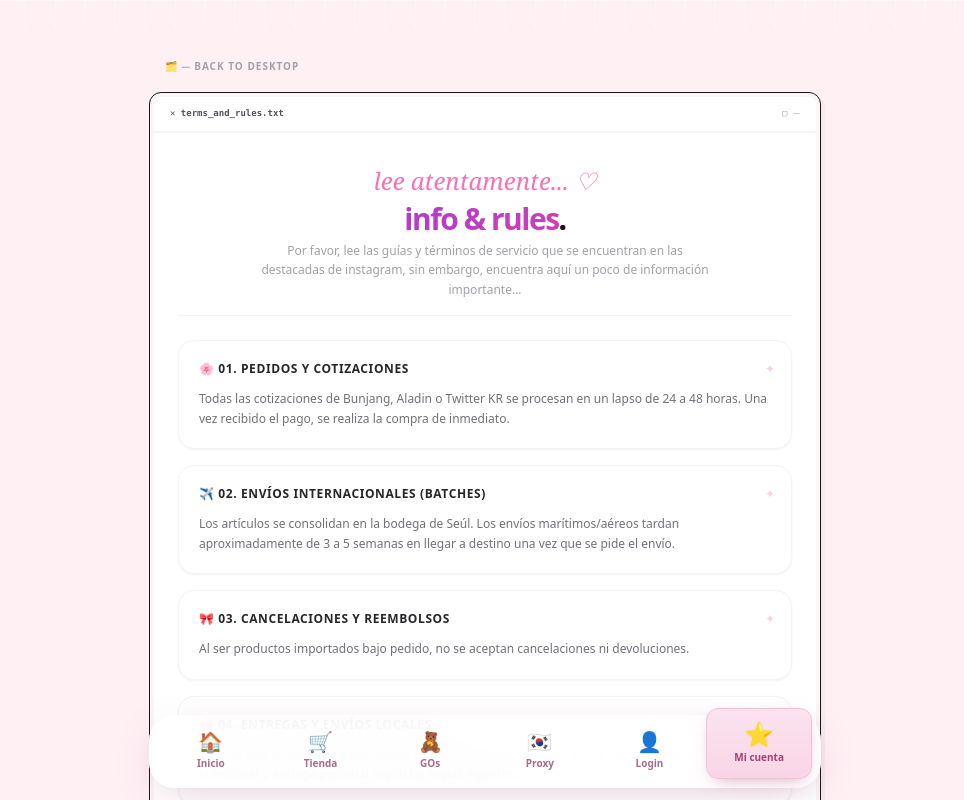
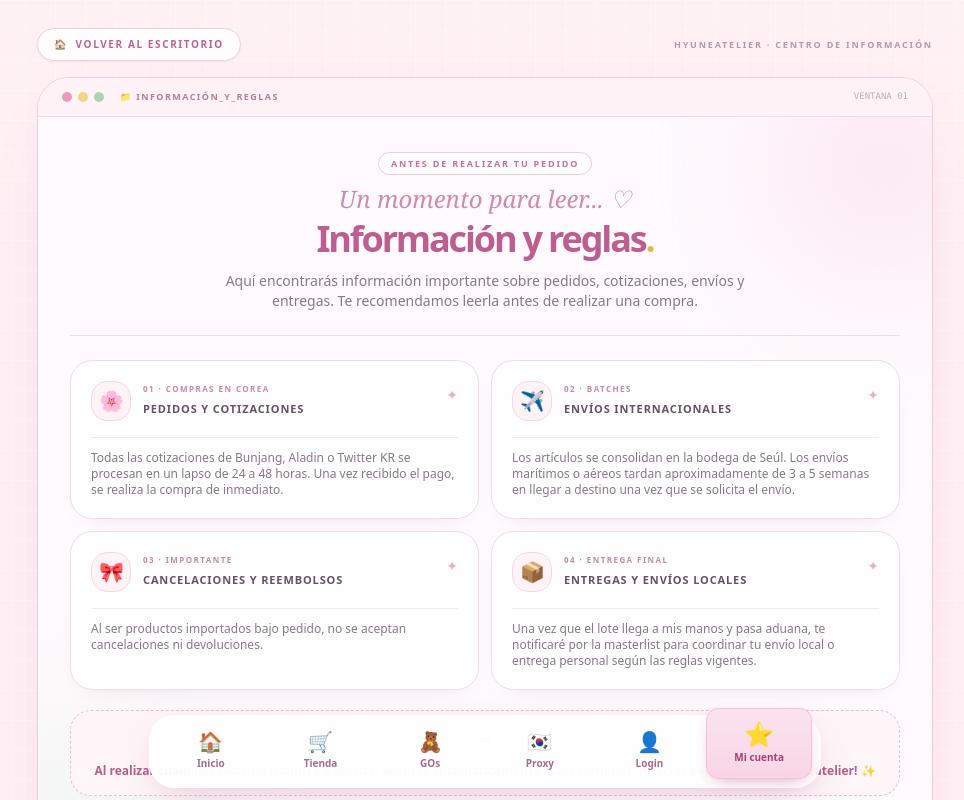
Before and after one commit to atelierdehyun/maisondehyune, a Next.js app: page /info-rules in a window 1280 px wide. Shown: the top 800 px of the page, without its empty margins (155-1119 px from the left). Built offline with nearby package versions, Linux system fonts and the light colour scheme.

Commit message:
Update page.tsx

```diff
--- a/app/info-rules/page.tsx
+++ b/app/info-rules/page.tsx
@@ -1,104 +1,138 @@
-'use client';
+"use client";
 
-import Link from 'next/link';
+import Link from "next/link";
+
+const reglas = [
+  {
+    id: "01",
+    icono: "🌸",
+    titulo: "Pedidos y cotizaciones",
+    contenido:
+      "Todas las cotizaciones de Bunjang, Aladin o Twitter KR se procesan en un lapso de 24 a 48 horas. Una vez recibido el pago, se realiza la compra de inmediato.",
+    etiqueta: "Compras en Corea",
+  },
+  {
+    id: "02",
+    icono: "✈️",
+    titulo: "Envíos internacionales",
+    contenido:
+      "Los artículos se consolidan en la bodega de Seúl. Los envíos marítimos o aéreos tardan aproximadamente de 3 a 5 semanas en llegar a destino una vez que se solicita el envío.",
+    etiqueta: "Batches",
+  },
+  {
+    id: "03",
+    icono: "🎀",
+    titulo: "Cancelaciones y reembolsos",
+    contenido:
+      "Al ser productos importados bajo pedido, no se aceptan cancelaciones ni devoluciones.",
+    etiqueta: "Importante",
+  },
+  {
+    id: "04",
+    icono: "📦",
+    titulo: "Entregas y envíos locales",
+    contenido:
+      "Una vez que el lote llega a mis manos y pasa aduana, te notificaré por la masterlist para coordinar tu envío local o entrega personal según las reglas vigentes.",
+    etiqueta: "Entrega final",
+  },
+];
 
 export default function Info() {
-  // Lista de reglas de tu proxy/tienda (¡puedes editar los textos fácilmente!)
-  const reglas = [
-    {
-      id: 1,
-      titulo: "🌸 01. pedidos y cotizaciones",
-      contenido: "Todas las cotizaciones de Bunjang, Aladin o Twitter KR se procesan en un lapso de 24 a 48 horas. Una vez recibido el pago, se realiza la compra de inmediato."
-    },
-    {
-      id: 2,
-      titulo: "✈️ 02. envíos internacionales (batches)",
-      contenido: "Los artículos se consolidan en la bodega de Seúl. Los envíos marítimos/aéreos tardan aproximadamente de 3 a 5 semanas en llegar a destino una vez que se pide el envío."
-    },
-    {
-      id: 3,
-      titulo: "🎀 03. cancelaciones y reembolsos",
-      contenido: "Al ser productos importados bajo pedido, no se aceptan cancelaciones ni devoluciones."
-    },
-    {
-      id: 4,
-      titulo: "📦 04. entregas y envíos locales",
-      contenido: "Una vez que el lote llega a mis manos y pasa aduana, te notificaré por la masterlist para coordinar tu envío local o entrega personal según las reglas vigentes."
-    }
-  ];
-
   return (
-    // 🌸 FONDO COQUETTE RETRO CONTINUO
-    <div className="min-h-screen bg-[#FFF0F4] font-sans text-zinc-900 w-full flex flex-col items-center antialiased pb-12">
-
-      {/* 🧭 ENLACE PARA REGRESAR AL DESKTOP */}
-      <div className="w-full max-w-2xl px-4 pt-6 text-left">
-        <Link href="/" className="text-[10px] font-bold text-zinc-400 uppercase tracking-widest hover:text-pink-500 transition-colors">
-          🗂️ ⏤ back to desktop
+    <main className="relative mx-auto min-h-[70vh] w-full max-w-4xl pb-12 text-[#514653]">
+      <div className="mb-4 flex flex-wrap items-center justify-between gap-3">
+        <Link
+          href="/"
+          className="inline-flex items-center gap-2 rounded-full border border-[#edcddd] bg-white/85 px-4 py-2 text-[10px] font-black uppercase tracking-[0.16em] text-[#bd6393] shadow-sm transition hover:-translate-y-0.5 hover:bg-white"
+        >
+          <span>🏠</span> Volver al escritorio
         </Link>
+        <span className="text-[9px] font-bold uppercase tracking-[0.2em] text-[#b69aaa]">
+          Hyuneatelier · Centro de información
+        </span>
       </div>
 
-      {/* 🖥️ VENTANA PRINCIPAL INFO & RULES (Estilo Ventana del Sistema) */}
-      <div className="w-full max-w-2xl bg-white border border-zinc-900 rounded-xl overflow-hidden shadow-[4px_4px_0px_0px_rgba(0,0,0,0.03)] mt-4 p-1 bg-zinc-50/50">
-
-        {/* Barra superior de ventana fina */}
-        <div className="bg-white border-b border-zinc-100 rounded-t-lg px-4 py-2.5 flex items-center justify-between text-[9px] text-zinc-400 font-mono select-none">
-          <span className="font-bold text-zinc-600">✕ terms_and_rules.txt</span>
-          <span>▢ ⏤</span>
+      <section className="overflow-hidden rounded-[2rem] border border-[#edcddd] bg-[#fffafd] shadow-[0_22px_65px_-40px_rgba(174,91,135,.42)]">
+        <div className="flex items-center justify-between border-b border-[#f0dce6] bg-[#fff3f8] px-4 py-3 sm:px-6">
+          <div className="flex items-center gap-2">
+            <div className="flex gap-1.5">
+              <span className="h-2.5 w-2.5 rounded-full bg-[#ed9bb8]" />
+              <span className="h-2.5 w-2.5 rounded-full bg-[#f0d58c]" />
+              <span className="h-2.5 w-2.5 rounded-full bg-[#a9d4b7]" />
+            </div>
+            <span className="ml-2 text-[9px] font-black uppercase tracking-[0.16em] text-[#b77b9b]">
+              📁 información_y_reglas
+            </span>
+          </div>
+          <span className="text-[9px] font-mono text-[#c4aabb]">VENTANA 01</span>
         </div>
 
-        {/* CONTENIDO INTERIOR BLANCO */}
-        <div className="bg-white border-t border-zinc-100 rounded-b-lg p-6 space-y-6">
+        <div className="relative overflow-hidden p-5 sm:p-8">
+          <div className="pointer-events-none absolute -right-16 -top-16 h-56 w-56 rounded-full bg-[#f9dce9]/60 blur-3xl" />
+          <div className="pointer-events-none absolute -bottom-20 -left-16 h-56 w-56 rounded-full bg-[#e4f4e9]/60 blur-3xl" />
 
-          {/* TITULO EDITORIAL DE LA SECCIÓN */}
-          <div className="text-center space-y-1 py-2 border-b border-zinc-100 pb-4">
-            <span className="font-serif italic text-2xl text-pink-400 lowercase block">lee atentamente... ♡</span>
-            <h1 className="text-3xl font-black tracking-tighter lowercase bg-gradient-to-r from-purple-600 to-pink-500 bg-clip-text text-transparent">
-              info & rules<span className="text-zinc-900">.</span>
+          <header className="relative border-b border-[#f0dce6] pb-6 text-center">
+            <span className="mb-2 inline-block rounded-full border border-[#edcddd] bg-white/80 px-3 py-1 text-[9px] font-black uppercase tracking-[0.2em] text-[#c76d9d]">
+              Antes de realizar tu pedido
+            </span>
+            <p className="font-serif text-2xl italic text-[#d18bb0]">
+              Un momento para leer... ♡
+            </p>
+            <h1 className="mt-1 text-3xl font-black tracking-[-0.06em] text-[#bd5e91] sm:text-4xl">
+              Información y reglas
+              <span className="text-[#e5b94e]">.</span>
             </h1>
-            <p className="text-xs text-zinc-400 max-w-md mx-auto leading-relaxed mt-1">
-              Por favor, lee las guías y términos de servicio que se encuentran en las destacadas de instagram, sin embargo, encuentra aquí un poco de información importante...
+            <p className="mx-auto mt-3 max-w-xl text-xs leading-6 text-[#887987] sm:text-sm">
+              Aquí encontrarás información importante sobre pedidos, cotizaciones,
+              envíos y entregas. Te recomendamos leerla antes de realizar una compra.
             </p>
-          </div>
+          </header>
 
-          {/* 📋 LISTA DE REGLAS EN CAJITAS LIMPIAS */}
-          <div className="space-y-4">
+          <div className="relative mt-6 grid gap-3 sm:grid-cols-2">
             {reglas.map((item) => (
-              <div
+              <article
                 key={item.id}
-                className="bg-white border border-zinc-100 rounded-2xl p-5 hover:border-zinc-300 transition-all shadow-sm space-y-2 relative group"
+                className="group relative overflow-hidden rounded-[1.4rem] border border-[#f0dce6] bg-white/90 p-4 shadow-[0_8px_24px_-20px_rgba(100,70,90,.4)] transition duration-200 hover:-translate-y-1 hover:border-[#e6b9d0] hover:shadow-md sm:p-5"
               >
-                {/* Cabecera de la tarjetita */}
-                <h2 className="text-xs font-bold uppercase tracking-wider text-zinc-800 flex items-center justify-between">
-                  <span>{item.titulo}</span>
-                </h2>
-
-                {/* Texto de la regla */}
-                <p className="text-xs text-zinc-500 leading-relaxed font-normal pt-1">
+                <div className="flex items-start justify-between gap-3">
+                  <div className="flex items-center gap-3">
+                    <span className="flex h-10 w-10 shrink-0 items-center justify-center rounded-2xl border border-[#f1d8e5] bg-[#fff3f8] text-xl">
+                      {item.icono}
+                    </span>
+                    <div>
+                      <span className="block text-[8px] font-black uppercase tracking-[0.18em] text-[#c58aa8]">
+                        {item.id} · {item.etiqueta}
+                      </span>
+                      <h2 className="mt-1 text-[11px] font-black uppercase leading-5 tracking-[0.08em] text-[#635463]">
+                        {item.titulo}
+                      </h2>
+                    </div>
+                  </div>
+                  <span className="pt-1 text-sm text-[#e2b4ca] transition group-hover:rotate-12 group-hover:text-[#c76d9d]">
+                    ✦
+                  </span>
+                </div>
+                <p className="mt-4 border-t border-[#f5e8ef] pt-3 text-[11px] leading-6 text-[#887987] sm:text-xs">
                   {item.contenido}
                 </p>
-
-                {/* Mini destello decorativo Y2K */}
-                <span className="absolute top-3 right-4 text-xs text-pink-200 group-hover:text-pink-400 transition-colors">✦</span>
-              </div>
+              </article>
             ))}
           </div>
 
-          {/* 🧸 NOTA ADICIONAL FINAL */}
-          <div className="bg-[#FFF9FA] border border-dashed border-rose-200 rounded-xl p-4 text-center">
-            <p className="text-[11px] text-rose-500 font-medium">
-              Al realizar cualquier reclamo (claim) o depósito, aceptas automáticamente estos términos. ¡Gracias por confiar en mi! ✨
+          <aside className="relative mt-5 rounded-[1.3rem] border border-dashed border-[#e9bfd3] bg-[#fff5f9]/90 p-4 text-center">
+            <span className="text-xl">💌</span>
+            <p className="mt-2 text-[11px] font-semibold leading-5 text-[#b45f89] sm:text-xs">
+              Al realizar cualquier reclamo (claim) o depósito, aceptas automáticamente
+              estos términos. ¡Gracias por confiar en hyuneatelier! ✨
             </p>
-          </div>
+          </aside>
 
-          {/* Pie de página de la ventana */}
-          <div className="text-center pt-2 text-[9px] font-mono text-zinc-300 uppercase tracking-widest">
-            ✦ atelierdehyun operating system v1.0 ✦
-          </div>
-
+          <footer className="relative mt-5 flex flex-wrap items-center justify-between gap-2 border-t border-[#f0dce6] pt-4 text-[8px] font-bold uppercase tracking-[0.18em] text-[#b69aaa]">
+            <span>Hyuneatelier · Información para clientes</span>
+            <span>Hecho con cariño ♡</span>
+          </footer>
         </div>
-      </div>
-
-    </div>
+      </section>
+    </main>
   );
 }
```
